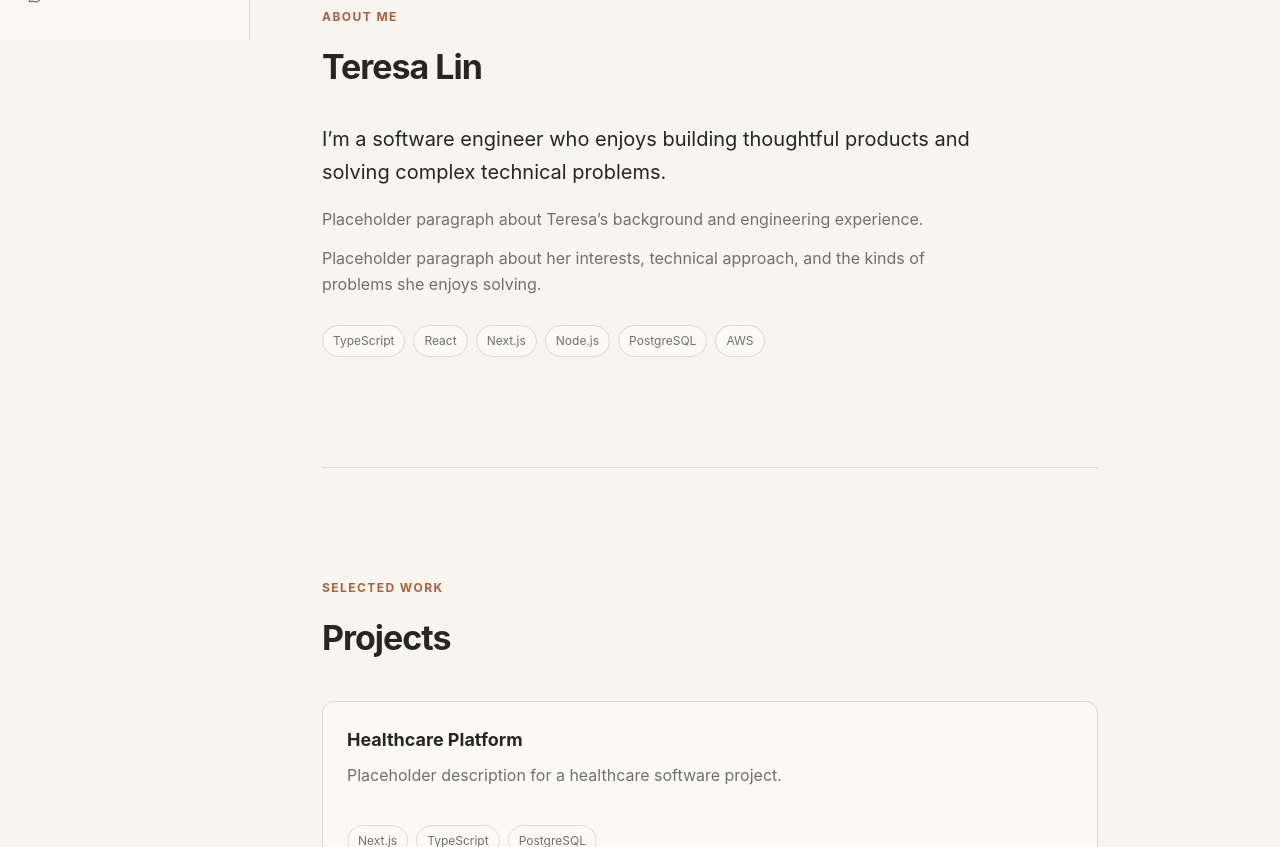
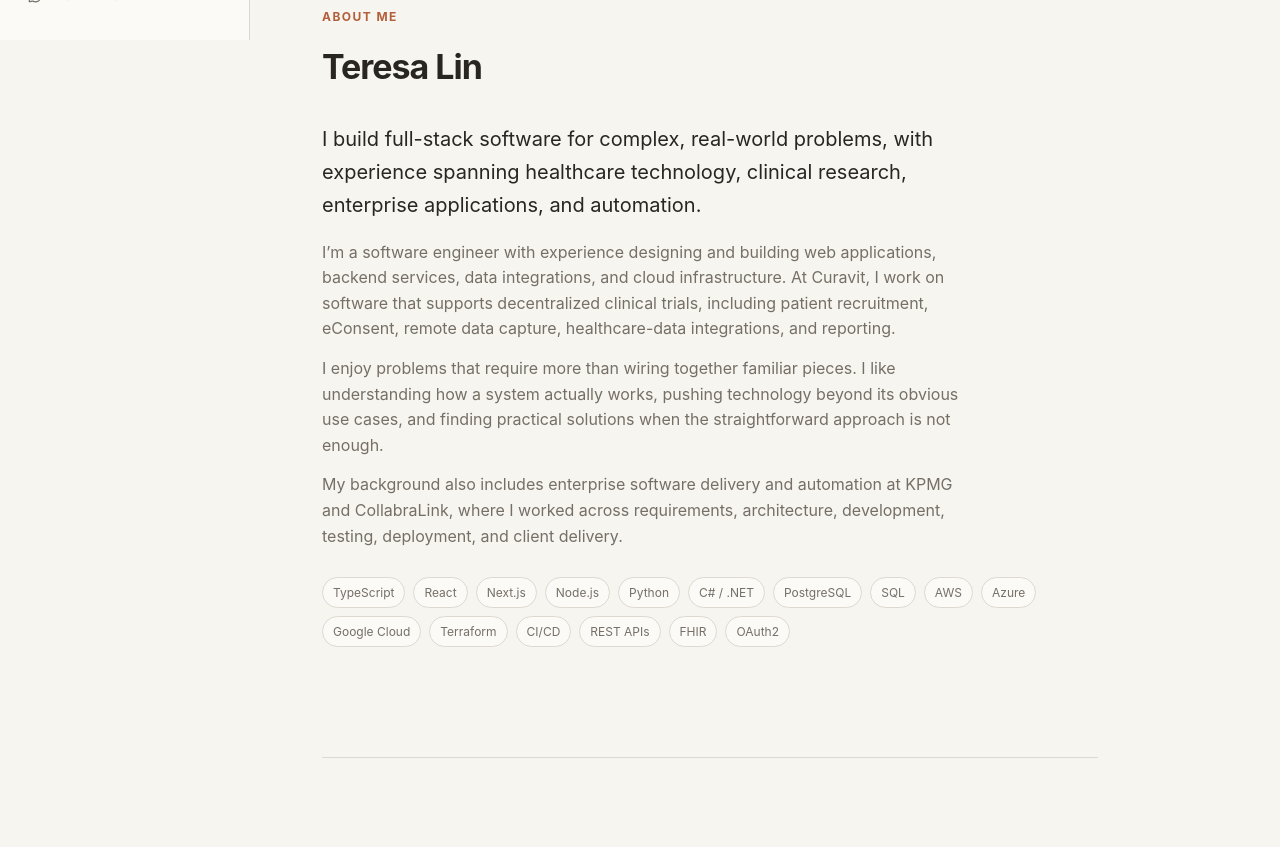
Before and after one commit to ATwork88/Portfolio1, a Next.js app: page / in a window 1280 px wide. Shown: the part 760-1607 px from the top of the page. Built offline with nearby package versions, Linux system fonts and the light colour scheme.

Commit message:
Update portfolio content: content/about.ts

```diff
--- a/content/about.ts
+++ b/content/about.ts
@@ -3,17 +3,14 @@ export const about = {
   title: "Software Engineer",
   location: "Orange County, California",
   summary:
-    "I’m a software engineer who enjoys building thoughtful products and solving complex technical problems.",
+    "I build full-stack software for complex, real-world problems, with experience spanning healthcare technology, clinical research, enterprise applications, and automation.",
   bio: [
-    "Placeholder paragraph about Teresa’s background and engineering experience.",
-    "Placeholder paragraph about her interests, technical approach, and the kinds of problems she enjoys solving.",
+    "I’m a software engineer with experience designing and building web applications, backend services, data integrations, and cloud infrastructure. At Curavit, I work on software that supports decentralized clinical trials, including patient recruitment, eConsent, remote data capture, healthcare-data integrations, and reporting.",
+    "I enjoy problems that require more than wiring together familiar pieces. I like understanding how a system actually works, pushing technology beyond its obvious use cases, and finding practical solutions when the straightforward approach is not enough.",
+    "My background also includes enterprise software delivery and automation at KPMG and CollabraLink, where I worked across requirements, architecture, development, testing, deployment, and client delivery.",
   ],
   skills: [
-    "TypeScript",
-    "React",
-    "Next.js",
-    "Node.js",
-    "PostgreSQL",
-    "AWS",
+    "TypeScript","React","Next.js","Node.js","Python","C# / .NET","PostgreSQL",
+    "SQL","AWS","Azure","Google Cloud","Terraform","CI/CD","REST APIs","FHIR","OAuth2",
   ],
 };
```
